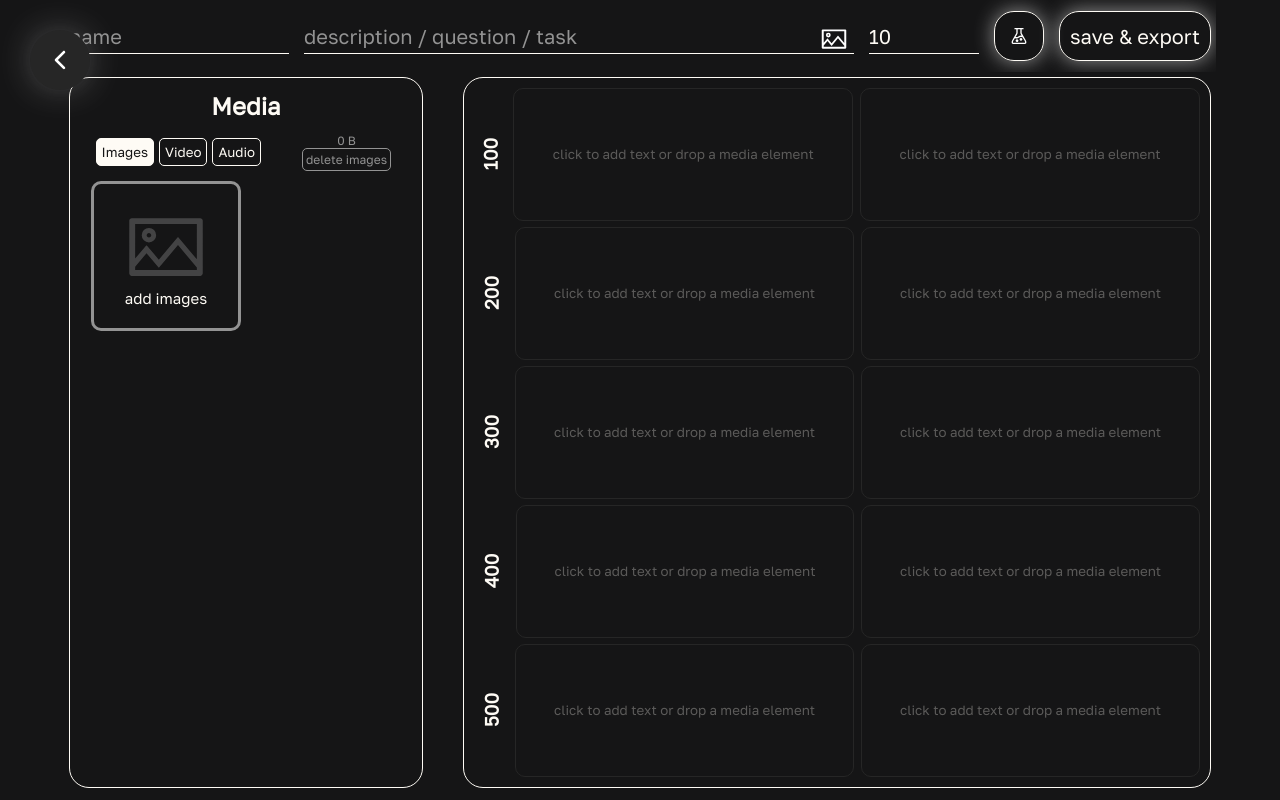
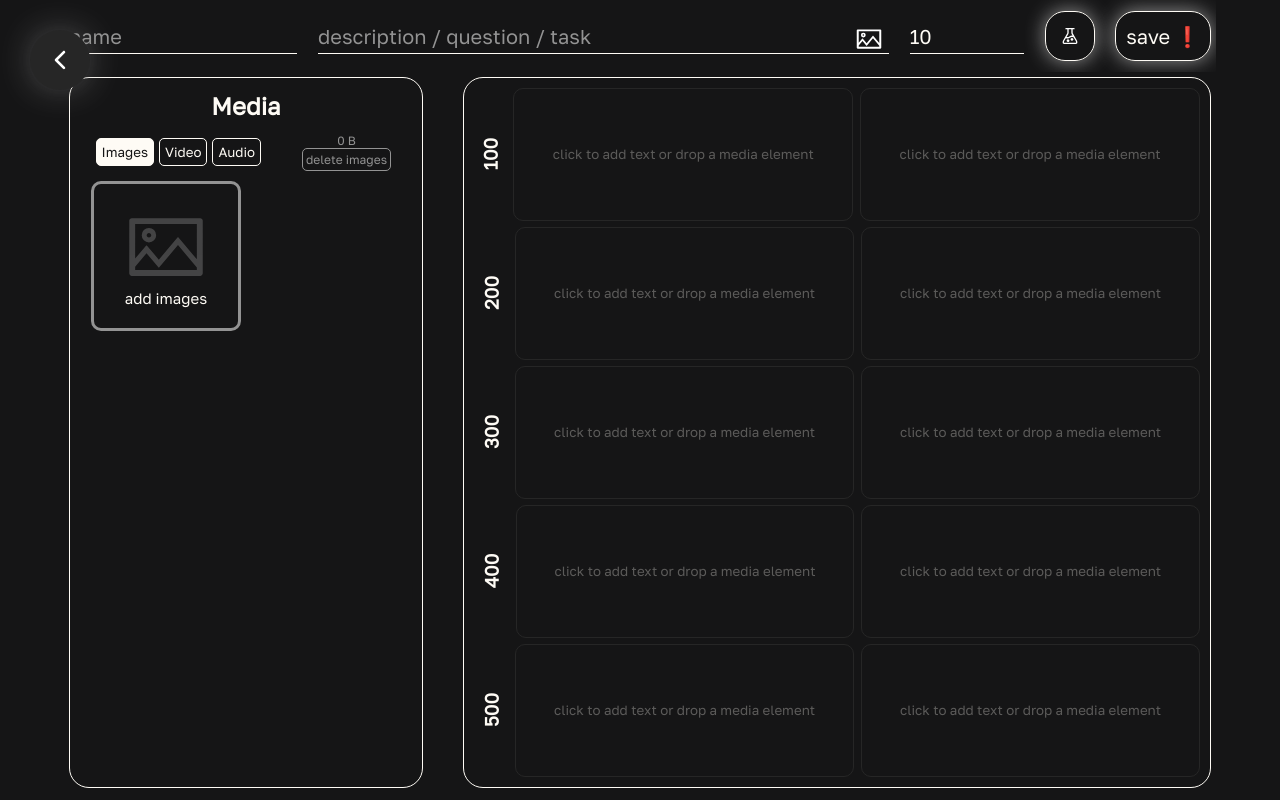
Before and after one commit to NilsGke/klugscheisser-quiz, a React (Vite) app: page /categories/editor in a window 1280 px wide. Built offline with nearby package versions, Linux system fonts and the light colour scheme; what js-confetti would draw is missing.

Commit message:
better handle unsaved changes

```diff
--- a/src/routes/edit/editor/Editor.tsx
+++ b/src/routes/edit/editor/Editor.tsx
@@ -1,6 +1,5 @@
 import toast from "react-simple-toasts";
-import { JSZipMetadata } from "jszip";
-import { useEffect, useMemo, useRef, useState } from "react";
+import { useEffect, useMemo, useRef, useState, useCallback } from "react";
 import {
     Category,
     Image,
@@ -12,7 +11,6 @@ import {
 import "./Editor.scss";
 import MediaPool from "./MediaPool";
 import CategoryEditor from "./CategoryEditor";
-import { generateZipFromCategory } from "$helpers/zip";
 import { Indexed } from "$db/indexeddb";
 import { storeCategoryInDB, updateCategoryInDB } from "$db/categories";
 import BackButton from "$components/BackButton";
@@ -33,6 +31,14 @@ const Edit = ({
     const [description, setDescription] = useState(initialCategory.description);
     const [answerTime, setAnswerTime] = useState(initialCategory.answerTime);
 
+    // unsaved changes
+    const [unsavedChanges, setUnsavedChanges] = useState(dbIndex === undefined);
+    const [firstRender, setFirstRender] = useState(true);
+    useEffect(() => {
+        if (firstRender) return setFirstRender(false);
+        setUnsavedChanges(true);
+    }, [category, name, description, answerTime]);
+
     useTitle(`ksq - editor${name !== "" ? ": " + name : ""}`);
 
     // resource added by media pool (dot menu)
@@ -44,31 +50,50 @@ const Edit = ({
         []
     ); // memo render so media does not have to reload on every render (dont acutally know if this is the case)
 
+    const unloadHandler = useCallback(
+        (e: BeforeUnloadEvent) => {
+            console.log("beforeunload");
+
+            if (unsavedChanges) {
+                console.log("beforeunload stop");
+                e.preventDefault();
+                return (e.returnValue = "");
+            }
+        },
+        [unsavedChanges]
+    );
+
+    // ask user to confirm unload
+    useEffect(() => {
+        if (!unsavedChanges) return;
+
+        window.addEventListener("beforeunload", unloadHandler);
+        return () => window.removeEventListener("beforeunload", unloadHandler);
+    }, [unsavedChanges]);
+
     // exporting
-    const [exporting, setExporting] = useState<boolean>(false);
-    const [exportData, setExportData] = useState<JSZipMetadata | null>(null);
-    const exportCategory = async () => {
+    const saveCategory = async () => {
+        // validate category
         if (
             !category.fields.every(
                 (field) =>
                     field.question !== undefined && field.answer !== undefined
             )
         )
-            return toast("please fill out every field");
+            return toast("❌please fill out every field");
 
-        if (name.trim() === "") return toast("please enter a name");
+        if (name.trim() === "") return toast("❌please enter a name");
 
         if (answerTime <= 0 || Number.isNaN(answerTime))
-            return toast("please enter a (positive) answer-time");
+            return toast("❌please enter a (positive) answer-time");
 
         category.name = name;
         category.description = description;
 
         if (!isCategory(category))
-            return toast("your category is not complete!");
+            return toast("❌your category is not complete!");
 
-        setExporting(true);
-
+        // save category
         let promiseDbIndex: Promise<Indexed<Category>["dbIndex"]>;
         if (dbIndex)
             promiseDbIndex = updateCategoryInDB(
@@ -76,47 +101,18 @@ const Edit = ({
             );
         else promiseDbIndex = storeCategoryInDB(category);
 
-        generateZipFromCategory(category, setExportData).then(
-            async (result) => {
-                const url = window.URL.createObjectURL(result);
-                const link = document.createElement("a");
-                link.href = url;
-                link.setAttribute(
-                    "download",
-                    `${category.name
-                        .trim()
-                        .replace(/[^a-z0-9]/gi, "_")
-                        .toLowerCase()}.ksq.zip`
-                );
-                document.body.appendChild(link);
-                link.click();
-                link.remove();
         promiseDbIndex.then((promisedDbIndex) => {
+            setUnsavedChanges(false);
             if (dbIndex === undefined) {
                 window.onbeforeunload = null;
+                window.removeEventListener("beforeunload", unloadHandler);
                 window.location.replace(
                     `/categories/editor/${promisedDbIndex}`
                 );
             }
-                    toast("✅ category saved and exported");
-                    setTimeout(() => setExporting(false), 1000);
+            toast("✅ category saved");
         });
-            }
-        );
     };
-
-    // ask user to confirm unload
-    useEffect(() => {
-        const unloadHandler = (e: BeforeUnloadEvent) => {
-            if (!exporting) {
-                e.preventDefault();
-                return (e.returnValue = "");
-            }
-        };
-        window.addEventListener("beforeunload", unloadHandler);
-
-        return () => window.removeEventListener("beforeunload", unloadHandler);
-    }, [exporting]);
 
     // description file input
     const descriptionImageInputRef = useRef<HTMLInputElement>(null);
@@ -145,11 +141,12 @@ const Edit = ({
         window.open(`/categories/test/${dbIndex}/destroy`);
     };
 
-    console.log(addResource);
-
     return (
         <div id="edit">
-            <BackButton confirm to="/categories" />
+            <BackButton
+                to="/categories"
+                confirm={unsavedChanges ?? undefined}
+            />
 
             <div id="topRow">
                 <input
@@ -259,8 +256,8 @@ const Edit = ({
                     <img src={testIcon} alt="" />
                 </button>
 
-                <button className="export" onClick={exportCategory}>
-                    save & export
+                <button className="export" onClick={saveCategory}>
+                    save{unsavedChanges ? " ❗" : "d ✔️"}
                 </button>
             </div>
 
@@ -341,34 +338,6 @@ const Edit = ({
                     }}
                 />
             </div>
-
-            <div
-                className={
-                    "exportPopupContainer" +
-                    (exporting ? " visible " : " hidden ")
-                }
-            >
-                <div className="exportPopup">
-                    <h2>Exporting</h2>
-                    {exportData ? (
-                        <>
-                            <div className="progressBar">
-                                <div
-                                    className="progress"
-                                    style={{
-                                        width: `${Math.round(
-                                            exportData.percent
-                                        )}%`,
-                                    }}
-                                ></div>
-                            </div>
-                            <div className="currentFile">
-                                {exportData.currentFile}
-                            </div>
-                        </>
-                    ) : null}
-                </div>
-            </div>
         </div>
     );
 };
```
Lines whose indentation alone changed are shown as unchanged.
